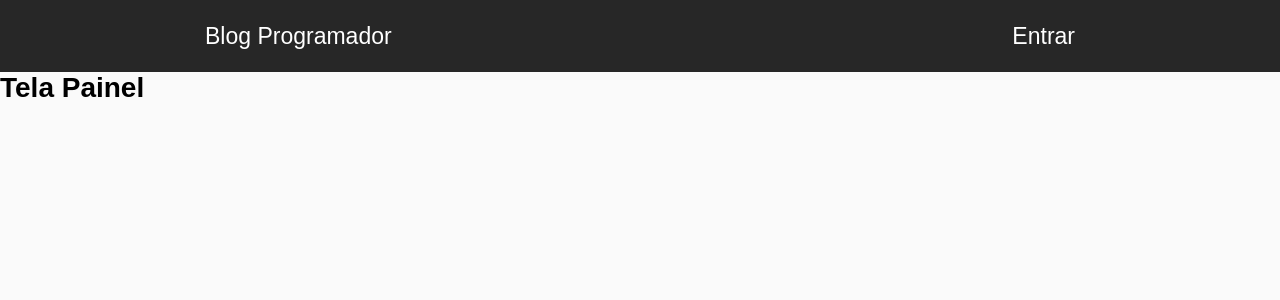
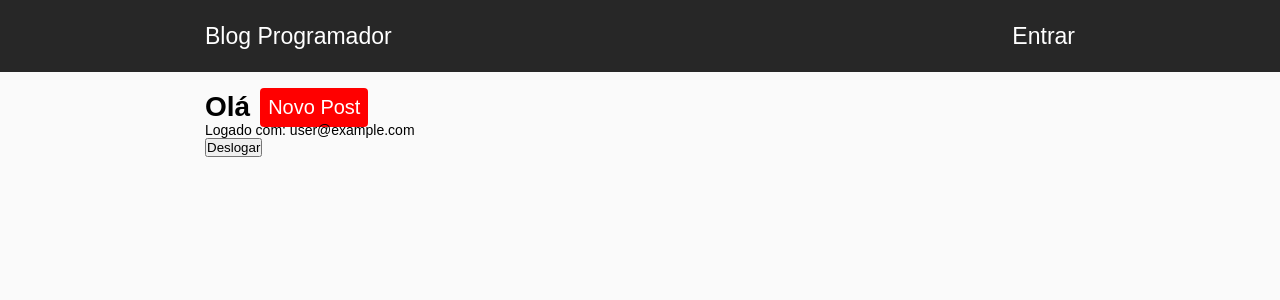
Before and after one commit to frmauro/BlogReactjs, a React (Create React App) app: page /dashboard in a window 1280 px wide. Shown: the top 300 px of the page. Built offline with nearby package versions, Linux system fonts and the light colour scheme; no server answers; the database is empty; sample sign-in values are in the browser's storage.

Commit message:
Create administrative panel

```diff
--- /dev/null
+++ b/src/components/Dashboard/dashboard.css
@@ -0,0 +1,22 @@
+div#dashboard{
+    width: 100%;
+    max-width: 930px;
+    margin: 20px auto;
+    padding: 0 30px;
+}
+
+div#dashboard .user-info{
+    display: flex;
+    height: 30px;
+    align-items: center;
+}
+
+div#dashboard .user-info a{
+    margin-left: 10px;
+    padding: 8px;
+    border-radius: 4px;
+    font-size: 20px;
+    background-color: #ff0000;
+    color: #fff;
+    text-decoration: none;
+}
--- a/src/components/Dashboard/index.js
+++ b/src/components/Dashboard/index.js
@@ -1,11 +1,55 @@
 import React, {Component} from 'react';
+import {Link, withRouter} from 'react-router-dom';
+import firebase from '../../firebase';
+import './dashboard.css';
 
-export default class Dashboard extends Component{
+ class Dashboard extends Component{
+
+    constructor(props){
+        super(props);
+
+        this.state = {
+            nome: localStorage.nome
+        };
+
+        this.logout = this.logout.bind(this);
+    }
+
+    async componentDidMount(){
+            if (!firebase.getCurrent()){
+                this.props.history.replace('/login');
+                return null;
+            }
+
+            firebase.getUserName((info)=> {
+                localStorage.nome = info.val().nome;
+                this.setState({nome: localStorage.nome});
+            })
+    }
+
+    logout = async ()=> {
+         await firebase.logout()
+            .catch((error)=> {
+                console.log(error);
+            });
+
+            localStorage.removeItem("nome");
+            this.props.history.push('/');
+    }
+
     render(){
         return(
-                <div>
-                    <h1>Tela Painel</h1>
+                <div id="dashboard">
+                    <div className="user-info">
+                        <h1>Olá {this.state.nome}</h1>
+                        <Link to='/dashboard/new'>Novo Post</Link>
+                    </div>
+                    <p>Logado com: {firebase.getCurrent()}</p>
+                    <button onClick={()=> this.logout()}>Deslogar</button>
                 </div>
         );
     }
 }
+
+
+export default withRouter(Dashboard);
--- a/src/firebase.js
+++ b/src/firebase.js
@@ -26,6 +26,10 @@
         return app.auth().signInWithEmailAndPassword(email, password);
     }
 
+    logout(){
+        return app.auth().signOut();
+    }
+
     async register(nome, email, password){
         await app.auth().createUserWithEmailAndPassword(email, password);
         const uid = app.auth().currentUser.uid;
@@ -45,6 +49,17 @@
         return app.auth().currentUser && app.auth().currentUser.email
     }
 
+    async getUserName(callback){
+            if(!app.auth().currentUser){
+                return null;
+            }
+
+            const uid = app.auth().currentUser.uid;
+            await app.database().ref('usuarios').child(uid)
+            .once('value')
+            .then(callback);
+    }
+
 }
 
 export default new Firebase();
```
